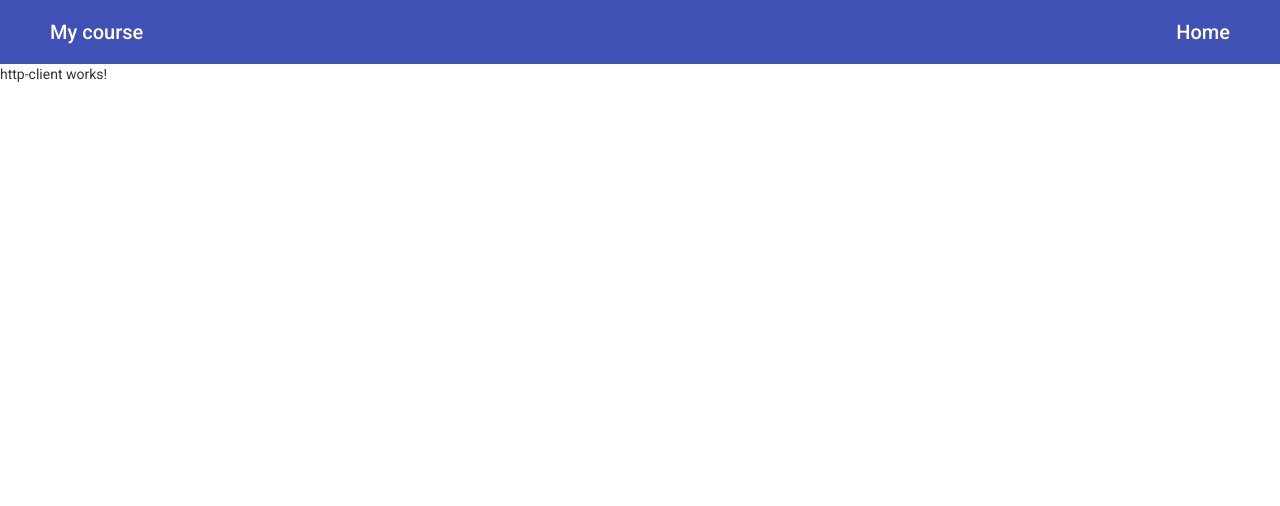
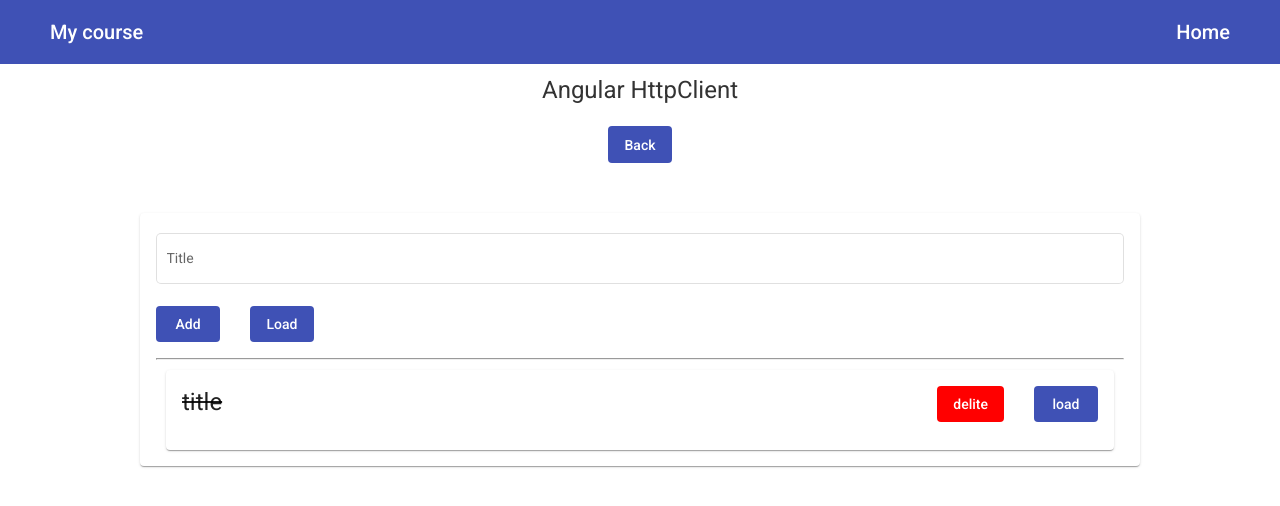
Before and after one commit to IgorShevchuk111/angular-course, an Angular app: page /HttpClient in a window 1280 px wide. Shown: the top 506 px of the page. Built offline with nearby package versions, Linux system fonts and the light colour scheme.

Commit message:
Created form for HttpClient

```diff
--- a/src/app/components/http-client/http-client.component.html
+++ b/src/app/components/http-client/http-client.component.html
@@ -1 +1,24 @@
-<p>http-client works!</p>
+<h1 class="title">Angular HttpClient</h1>
+<button mat-flat-button color="primary" class="button-back button"><a routerLink="/">Back</a></button>
+
+
+<mat-card class="main-container">
+    <!-- form -->
+    <mat-form-field appearance="outline">
+        <mat-label>Title</mat-label>
+        <input matInput type="text" placeholder="Title...">
+    </mat-form-field>
+    <mat-card-content >
+        <button class="form-button" mat-flat-button color="primary">Add</button>
+        <button mat-flat-button color="primary">Load</button>
+    </mat-card-content>
+    <hr>
+    <!-- content -->
+    <mat-card class="card-content">
+        <span class="completed"><h1>title</h1></span>
+        <span>
+            <button class="form-button delite" mat-flat-button >delite</button>
+            <button mat-flat-button color="primary">load</button>
+        </span>
+    </mat-card>
+</mat-card>
--- a/src/app/components/http-client/http-client.component.scss
+++ b/src/app/components/http-client/http-client.component.scss
@@ -0,0 +1,20 @@
+.form-button{
+  margin-right: 30px;
+}
+.mat-form-field {
+    display: block;
+}
+.card-content{
+  display: flex;
+  justify-content: space-between;
+  margin: 10px;
+}
+.delite{
+  background: red;
+  color: #ffffff;
+}
+span{
+  &.completed{
+    text-decoration: line-through;
+  }
+}
--- a/src/styles.scss
+++ b/src/styles.scss
@@ -47,3 +47,25 @@ body {
   }
 html, body { height: 100%; }
 body { margin: 0; font-family: Roboto, "Helvetica Neue", sans-serif; }
+
+
+.main-container{
+  max-width: 1000px;
+  width: 100%;
+  margin: 50px auto;
+}
+
+.title{
+  text-align: center;
+  margin-top: 10px!important;
+}
+
+.button a {
+  color: #ffffff;
+  text-decoration: none;
+}
+.button-back{
+  margin: 20px auto  !important;
+  display: block !important;
+
+}
```
